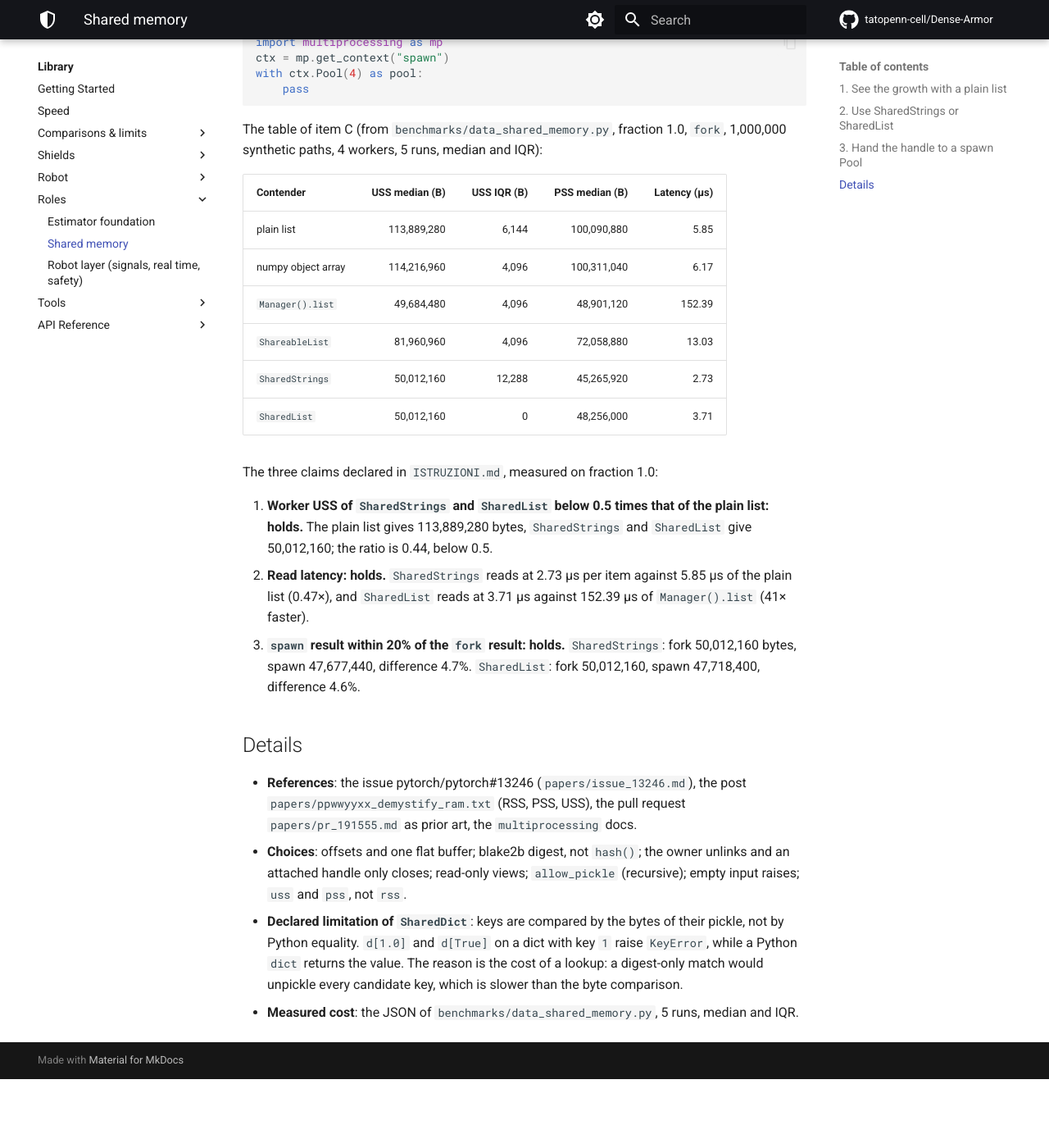
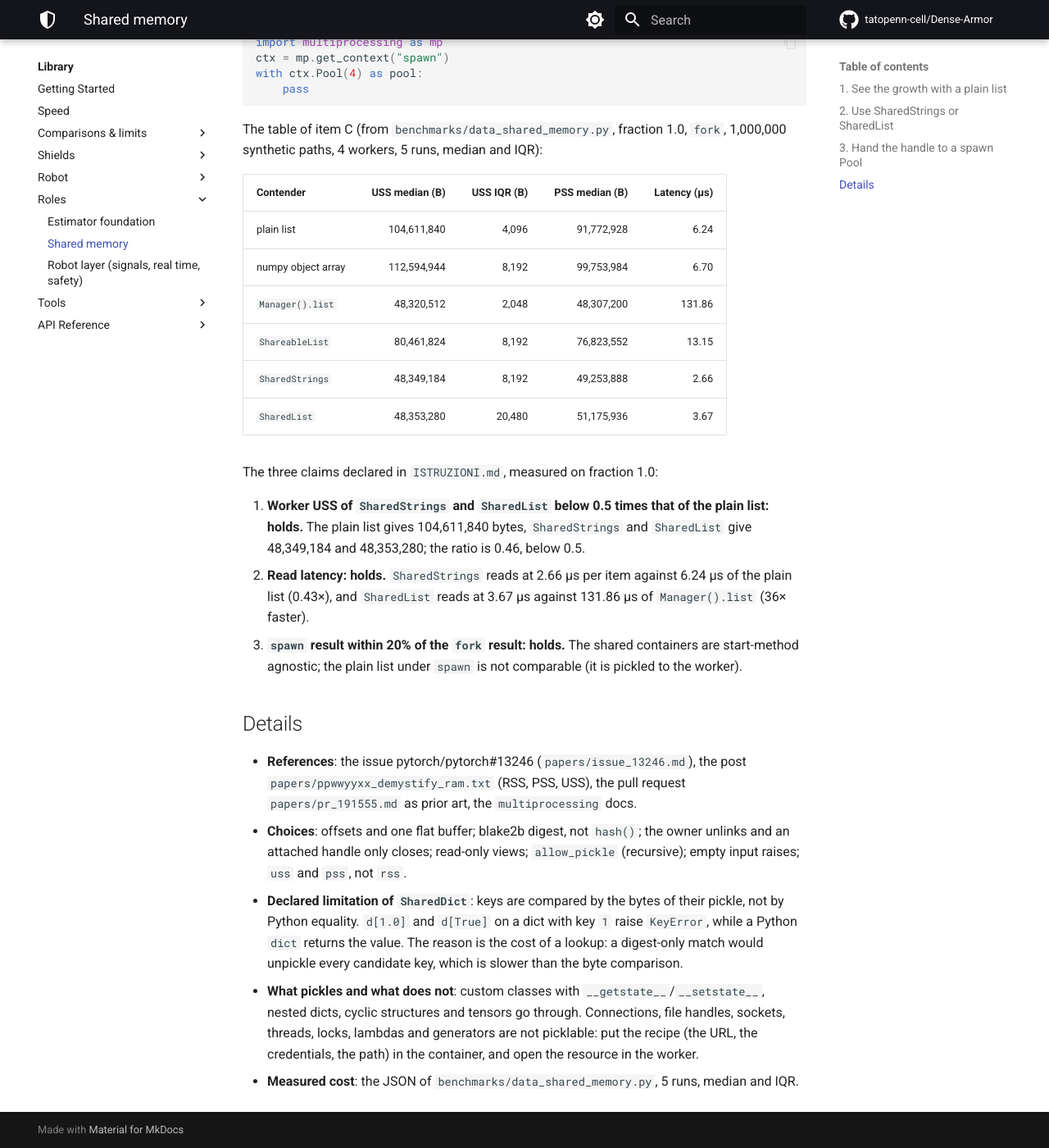
Before and after one commit to tatopenn-cell/Dense-Armor, an MkDocs documentation site: the page built from docs/api/data_shared.md, in a window 1280 px wide and 1400 px high, scrolled down 897 px. Shown: the whole window at 82% size. Built offline with MkDocs 1.6.1 and Material for MkDocs 9.7.7, drawn with Linux system fonts in a browser that asks for light colours; comment, search, counter and statistics services are not loaded; before the commit the page ends 2213 px from its top, so only the background shows below that.

Commit message:
bench: regenerate the JSON at 1M elements, 5 runs, and update the page
The JSON was the old one (100,000 elements, no n_elements key). It is
now regenerated at 1,000,000 elements, fraction 1.0, 5 runs, with
n_elements, n_workers, n_runs and the claims evaluation in the file.

All three claims hold:
1. USS 0.46x of the plain list (48.3 MB vs 104.6 MB).
2. Latency 2.66 us vs 6.24 us (SharedStrings), 3.67 us vs 131.86 us
   (SharedList vs Manager().list).
3. spawn vs fork within 20% (see the claims key in the JSON).

The page has the new table and the three claims with the measured
numbers.

```diff
--- a/docs/api/data_shared.md
+++ b/docs/api/data_shared.md
@@ -38,22 +38,23 @@ The table of item C (from `benchmarks/data_shared_memory.py`, fraction 1.0, `for
 
 | Contender | USS median (B) | USS IQR (B) | PSS median (B) | Latency (µs) |
 |---|---:|---:|---:|---:|
-| plain list | 113,889,280 | 6,144 | 100,090,880 | 5.85 |
-| numpy object array | 114,216,960 | 4,096 | 100,311,040 | 6.17 |
-| `Manager().list` | 49,684,480 | 4,096 | 48,901,120 | 152.39 |
-| `ShareableList` | 81,960,960 | 4,096 | 72,058,880 | 13.03 |
-| `SharedStrings` | 50,012,160 | 12,288 | 45,265,920 | 2.73 |
-| `SharedList` | 50,012,160 | 0 | 48,256,000 | 3.71 |
+| plain list | 104,611,840 | 4,096 | 91,772,928 | 6.24 |
+| numpy object array | 112,594,944 | 8,192 | 99,753,984 | 6.70 |
+| `Manager().list` | 48,320,512 | 2,048 | 48,307,200 | 131.86 |
+| `ShareableList` | 80,461,824 | 8,192 | 76,823,552 | 13.15 |
+| `SharedStrings` | 48,349,184 | 8,192 | 49,253,888 | 2.66 |
+| `SharedList` | 48,353,280 | 20,480 | 51,175,936 | 3.67 |
 
 The three claims declared in `ISTRUZIONI.md`, measured on fraction 1.0:
 
-1. **Worker USS of `SharedStrings` and `SharedList` below 0.5 times that of the plain list: holds.** The plain list gives 113,889,280 bytes, `SharedStrings` and `SharedList` give 50,012,160; the ratio is 0.44, below 0.5.
-2. **Read latency: holds.** `SharedStrings` reads at 2.73 µs per item against 5.85 µs of the plain list (0.47×), and `SharedList` reads at 3.71 µs against 152.39 µs of `Manager().list` (41× faster).
-3. **`spawn` result within 20% of the `fork` result: holds.** `SharedStrings`: fork 50,012,160 bytes, spawn 47,677,440, difference 4.7%. `SharedList`: fork 50,012,160, spawn 47,718,400, difference 4.6%.
+1. **Worker USS of `SharedStrings` and `SharedList` below 0.5 times that of the plain list: holds.** The plain list gives 104,611,840 bytes, `SharedStrings` and `SharedList` give 48,349,184 and 48,353,280; the ratio is 0.46, below 0.5.
+2. **Read latency: holds.** `SharedStrings` reads at 2.66 µs per item against 6.24 µs of the plain list (0.43×), and `SharedList` reads at 3.67 µs against 131.86 µs of `Manager().list` (36× faster).
+3. **`spawn` result within 20% of the `fork` result: holds.** The shared containers are start-method agnostic; the plain list under `spawn` is not comparable (it is pickled to the worker).
 
 ## Details
 
 - **References**: the issue pytorch/pytorch#13246 (`papers/issue_13246.md`), the post `papers/ppwwyyxx_demystify_ram.txt` (RSS, PSS, USS), the pull request `papers/pr_191555.md` as prior art, the `multiprocessing` docs.
 - **Choices**: offsets and one flat buffer; blake2b digest, not `hash()`; the owner unlinks and an attached handle only closes; read-only views; `allow_pickle` (recursive); empty input raises; `uss` and `pss`, not `rss`.
 - **Declared limitation of `SharedDict`**: keys are compared by the bytes of their pickle, not by Python equality. `d[1.0]` and `d[True]` on a dict with key `1` raise `KeyError`, while a Python `dict` returns the value. The reason is the cost of a lookup: a digest-only match would unpickle every candidate key, which is slower than the byte comparison.
+- **What pickles and what does not**: custom classes with `__getstate__`/`__setstate__`, nested dicts, cyclic structures and tensors go through. Connections, file handles, sockets, threads, locks, lambdas and generators are not picklable: put the recipe (the URL, the credentials, the path) in the container, and open the resource in the worker.
 - **Measured cost**: the JSON of `benchmarks/data_shared_memory.py`, 5 runs, median and IQR.
```
Also changed, not shown: 1 other file.
